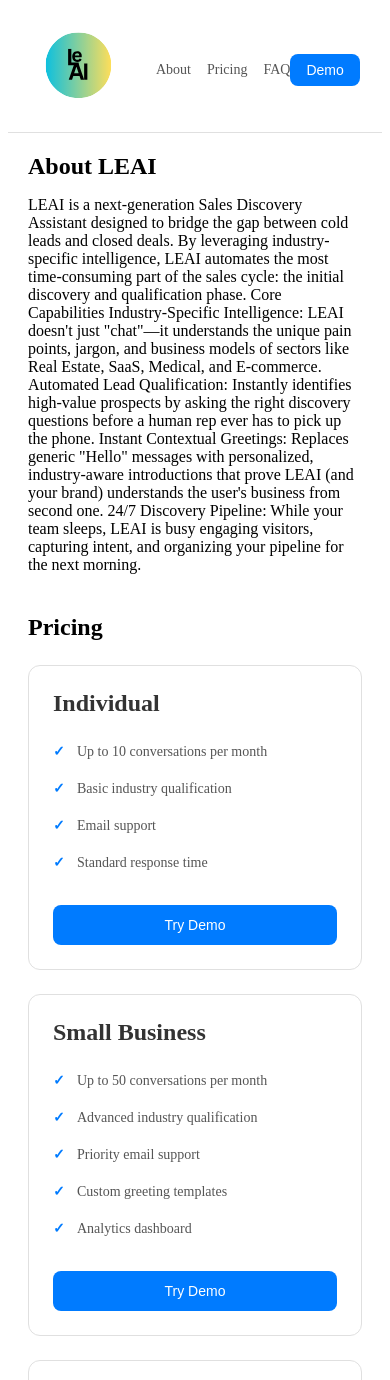
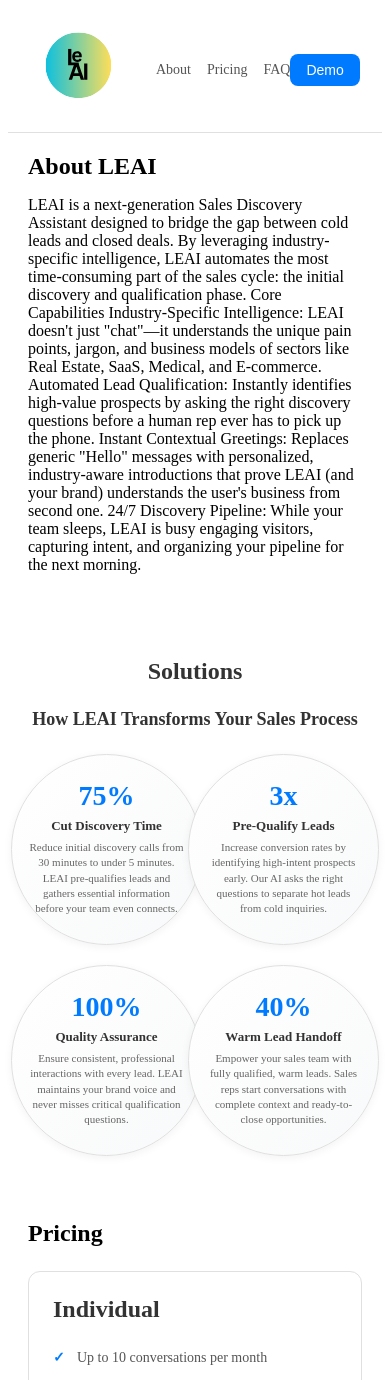
Before and after one commit to CodyHagberg/se_project_final, a React (Vite) app: page / in a window 390 px wide. Shown: the top 1380 px of the page. Built offline with nearby package versions, Linux system fonts and the light colour scheme.

Commit message:
Solutions bubble

```diff
--- /dev/null
+++ b/src/components/Solutions/Solutions.css
@@ -0,0 +1,124 @@
+.solutions {
+  margin-top: 60px;
+  padding: 40px 0;
+}
+
+.solutionsTitle {
+  text-align: center;
+  font-size: 32px;
+  font-weight: 700;
+  color: #333;
+  margin-bottom: 40px;
+}
+
+.solutionsSubTitle {
+  text-align: center;
+  font-size: 24px;
+  font-weight: 700;
+  color: #333;
+  margin-bottom: 40px;
+}
+
+.solutionsGrid {
+  display: grid;
+  grid-template-columns: repeat(4, 1fr);
+  gap: clamp(16px, 4vw, 32px);
+  max-width: 1200px;
+  margin: 0 auto;
+  align-items: center;
+  justify-items: center;
+}
+
+.solutionCard {
+  width: 100%;
+  max-width: min(220px, 22vw);
+  aspect-ratio: 1;
+  border-radius: 50%;
+  background: linear-gradient(135deg, #ffffff 0%, #f8f9fa 100%);
+  border: 1px solid #e0e0e0;
+  padding: clamp(16px, 3vw, 24px);
+  display: flex;
+  flex-direction: column;
+  align-items: center;
+  justify-content: center;
+  text-align: center;
+  transition: all 0.3s ease;
+  box-shadow: 0 2px 8px rgba(0, 0, 0, 0.05);
+}
+
+.solutionCard:hover {
+  transform: scale(1.05);
+  box-shadow: 0 8px 24px rgba(0, 123, 255, 0.15);
+  border-color: #007bff;
+}
+
+.solutionStat {
+  font-size: clamp(32px, 4vw, 44px);
+  font-weight: 800;
+  color: #007bff;
+  margin-bottom: 8px;
+  line-height: 1;
+}
+
+.solutionCardTitle {
+  font-size: clamp(14px, 1.6vw, 18px);
+  font-weight: 600;
+  color: #333;
+  margin: 0 0 6px;
+}
+
+.solutionCardDescription {
+  font-size: clamp(11px, 1.2vw, 13px);
+  color: #666;
+  line-height: 1.4;
+  margin: 0;
+}
+
+@media (max-width: 900px) {
+  .solutionsGrid {
+    grid-template-columns: repeat(2, 1fr);
+    gap: 24px;
+  }
+
+  .solutionCard {
+    max-width: min(200px, 40vw);
+  }
+}
+
+@media (max-width: 600px) {
+  .solutions {
+    margin-top: 40px;
+    padding: 24px 0;
+  }
+
+  .solutionsTitle {
+    font-size: 24px;
+    margin-bottom: 24px;
+  }
+
+  .solutionsSubTitle {
+    font-size: 18px;
+    margin-bottom: 24px;
+  }
+
+  .solutionsGrid {
+    grid-template-columns: repeat(2, 1fr);
+    gap: 20px;
+  }
+
+  .solutionCard {
+    max-width: min(160px, 42vw);
+  }
+
+  .solutionStat {
+    font-size: 28px;
+  }
+
+  .solutionCardTitle {
+    font-size: 13px;
+  }
+
+  .solutionCardDescription {
+    font-size: 11px;
+  }
+}
--- /dev/null
+++ b/src/components/Solutions/Solutions.jsx
@@ -0,0 +1,44 @@
+import "./Solutions.css";
+
+function Solutions() {
+  const solutions = [
+    {
+      title: "Cut Discovery Time",
+      stat: "75%",
+      description: "Reduce initial discovery calls from 30 minutes to under 5 minutes. LEAI pre-qualifies leads and gathers essential information before your team even connects."
+    },
+    {
+      title: "Pre-Qualify Leads",
+      stat: "3x",
+      description: "Increase conversion rates by identifying high-intent prospects early. Our AI asks the right questions to separate hot leads from cold inquiries."
+    },
+    {
+      title: "Quality Assurance",
+      stat: "100%",
+      description: "Ensure consistent, professional interactions with every lead. LEAI maintains your brand voice and never misses critical qualification questions."
+    },
+    {
+      title: "Warm Lead Handoff",
+      stat: "40%",
+      description: "Empower your sales team with fully qualified, warm leads. Sales reps start conversations with complete context and ready-to-close opportunities."
+    }
+  ];
+
+  return (
+    <section id="solutions" className="solutions">
+      <h2 className="solutionsTitle">Solutions</h2>
+      <h3 className="solutionsSubTitle">How LEAI Transforms Your Sales Process</h3>
+      <div className="solutionsGrid">
+        {solutions.map((solution, index) => (
+          <div key={index} className="solutionCard">
+            <div className="solutionStat">{solution.stat}</div>
+            <h3 className="solutionCardTitle">{solution.title}</h3>
+            <p className="solutionCardDescription">{solution.description}</p>
+          </div>
+        ))}
+      </div>
+    </section>
+  );
+}
+
+export default Solutions;
--- a/src/pages/HomePage.jsx
+++ b/src/pages/HomePage.jsx
@@ -1,6 +1,7 @@
 import "./Pages.css";
 import { useNavigate } from "react-router-dom";
 import PricingCards from "../components/PricingCards/PricingCards";
+import Solutions from "../components/Solutions/Solutions";
 
 function Home() {
   const navigate = useNavigate();
@@ -22,6 +23,8 @@ Instant Contextual Greetings: Replaces generic "Hello" messages with personalize
         </p>
       </section>
 
+      <Solutions />
+
       <section id="pricing" className="pageSection">
         <h2 className="pageTitle">Pricing</h2>
         <PricingCards />
```
